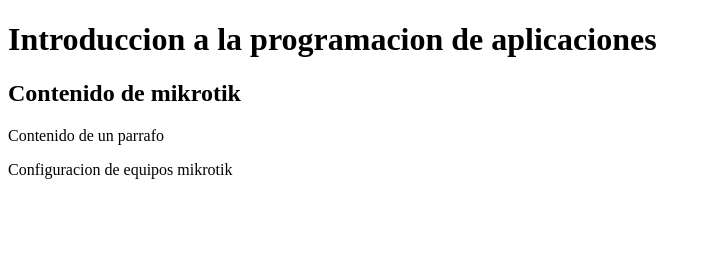
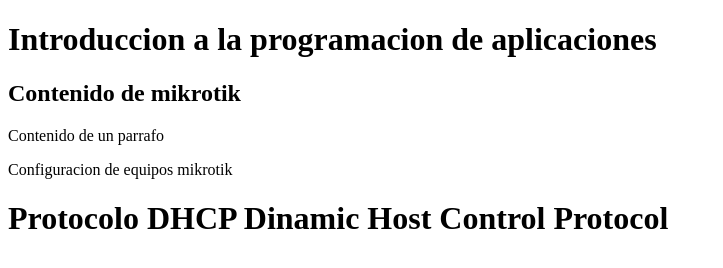
Before and after one commit to jaimesuarezrosado/micronet, a plain HTML site: page index.html in a window 1280 px wide. Shown: the whole page, without its empty margins (0-723 px from the left). Drawn offline with Linux system fonts and the light colour scheme.

Commit message:
Actulizado212021

```diff
--- a/index.html
+++ b/index.html
@@ -11,10 +11,14 @@
 
     <h1>Introduccion a la programacion de aplicaciones</h1>
     <h2>Contenido de mikrotik</h2>
+
     <div><p>Contenido de un parrafo</p>
     <p>Configuracion de equipos mikrotik </p>
+     </div>
 
-    </div>
+    <div><p><h1>Protocolo DHCP Dinamic Host Control Protocol</h1></p></div>
+
+
 
 </body>
 
```
